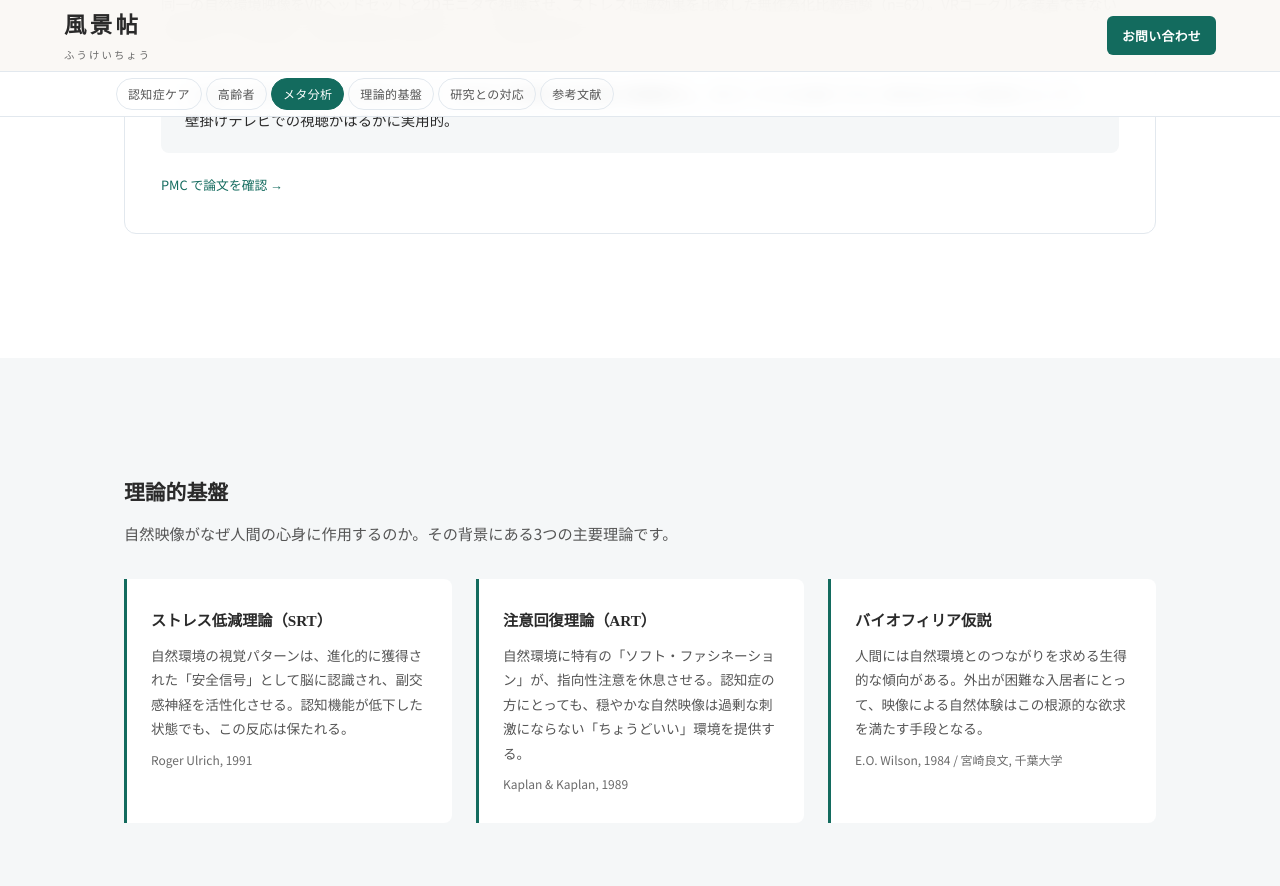
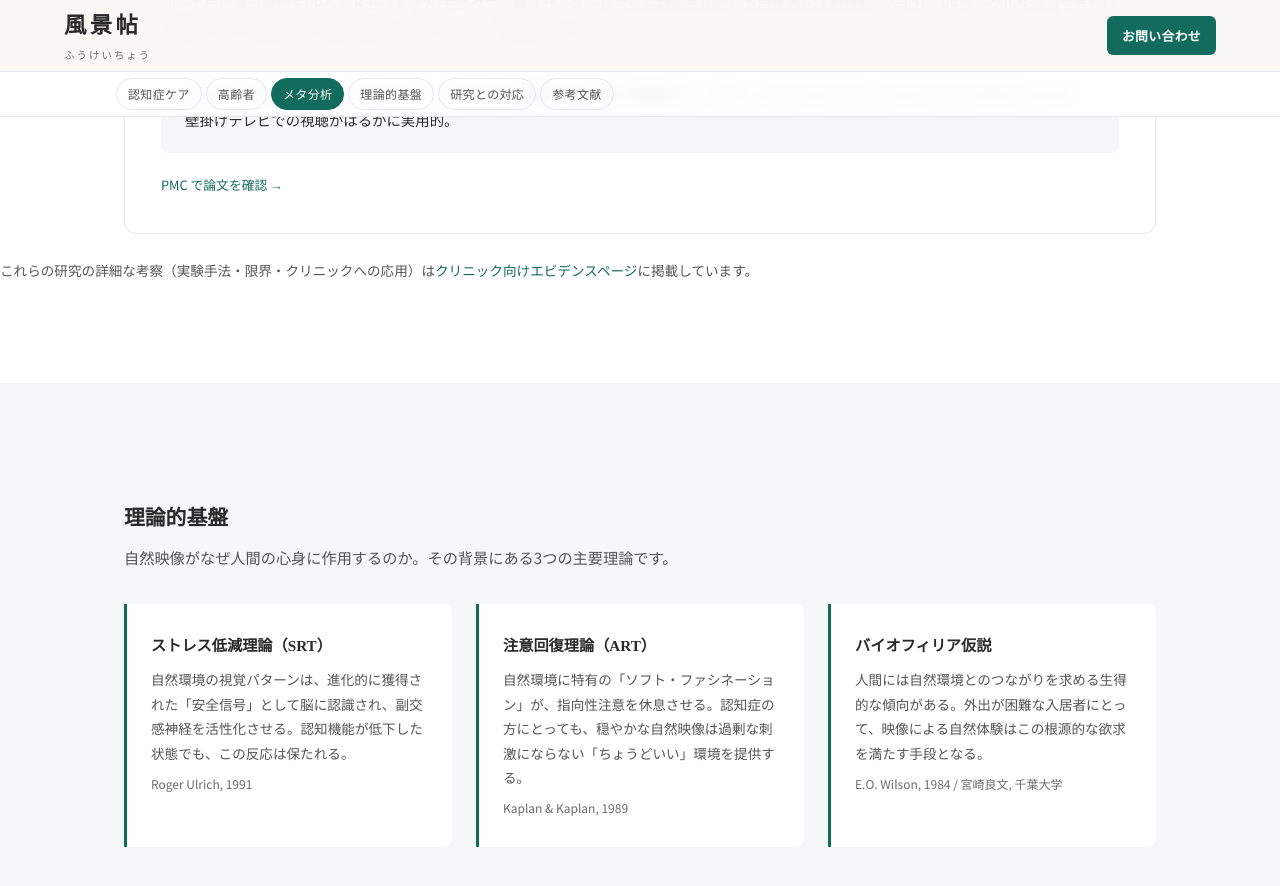
Before and after one commit to dr836gnypeq-ctrl/fukeichou-site, a Jekyll site: the page built from evidence/care.html, in a window 1280 px wide and 900 px high, scrolled down 5706 px. Shown: the top 886 px of the window. Built offline with Jekyll 4.4.1, drawn with Linux system fonts in a browser that asks for light colours; nearby versions of some CDN libraries.

Commit message:
fix: add cross-reference to clinic evidence page from care foundation section

```diff
--- a/evidence/care.html
+++ b/evidence/care.html
@@ -181,6 +181,8 @@ description: 介護施設における自然映像の効果。認知症の不穏
 <a class="ev-study-link" href="https://pmc.ncbi.nlm.nih.gov/articles/PMC10214952/" target="_blank" rel="noopener">PMC で論文を確認 →</a>
 </div>
 </div>
+<p style="margin-top:24px;font-size:.85rem;color:var(--ink-light);line-height:1.8">これらの研究の詳細な考察（実験手法・限界・クリニックへの応用）は<a href="{{ '/evidence/clinic/' | relative_url }}#neuroscience" style="color:var(--moss)">クリニック向けエビデンスページ</a>に掲載しています。</p>
+</div>
 </section>
 
 
```
